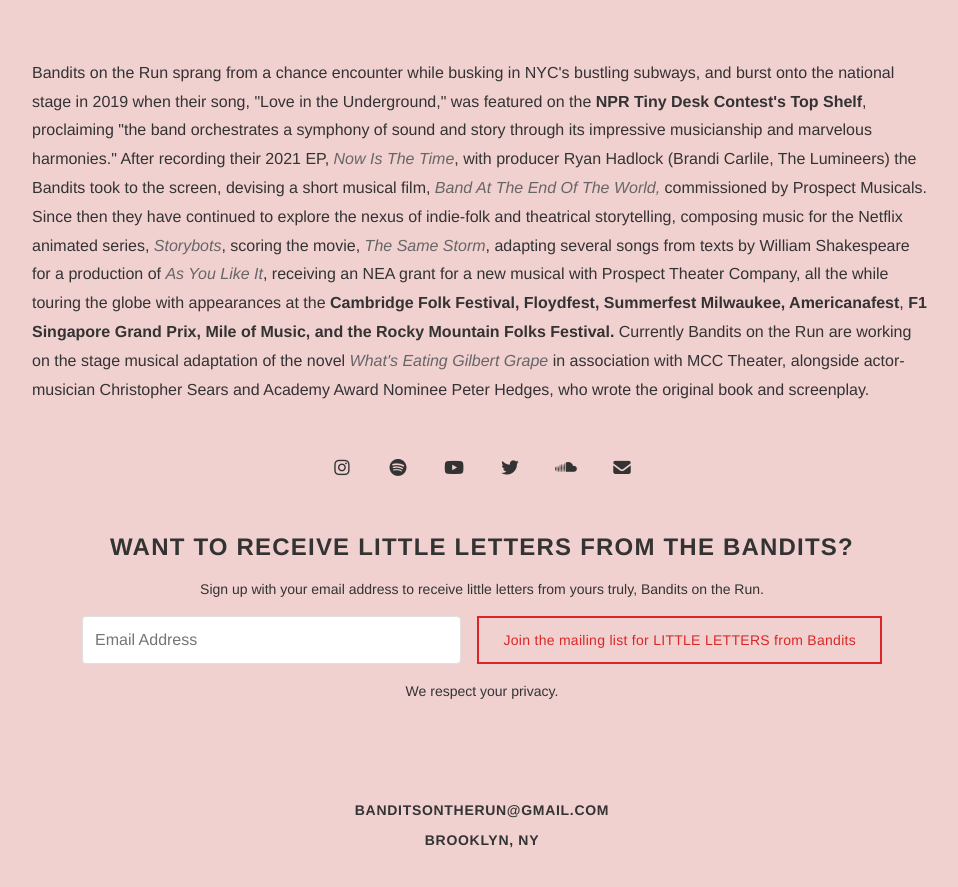
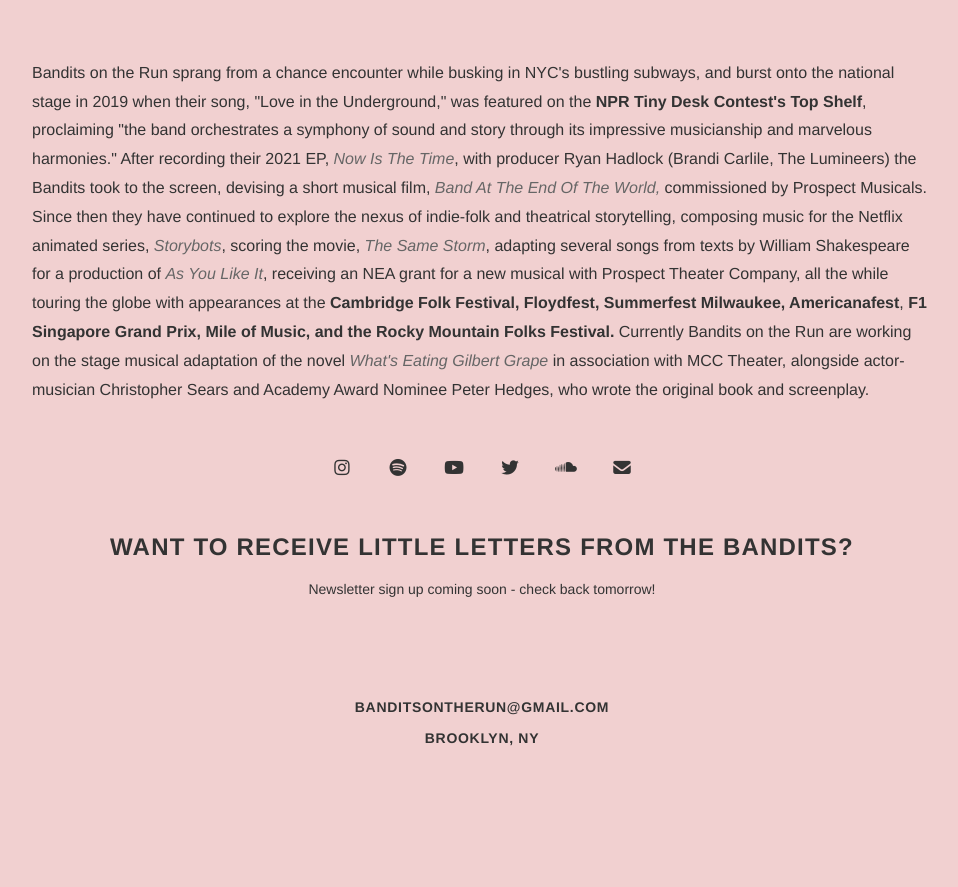
Before and after one commit to abethcrane/bandits-on-the-run, a Jekyll site: the page built from index.md, in a window 1280 px wide and 900 px high, scrolled down 1310 px. Shown: the top 887 px of the window, without its empty margins (158-1116 px from the left). Built offline with Jekyll 4.4.1, drawn with Linux system fonts in a browser that asks for light colours; a script that is not in the unit is left out; after the commit the page ends 2107 px from its top, so only the background shows below that.

Commit message:
Temporarily remove newsletter signup from footer

```diff
--- a/_includes/footer.html
+++ b/_includes/footer.html
@@ -9,30 +9,8 @@
 
       <div class="footer-section mailing-list">
         <h3 class="footer-title">Want to receive little letters from the bandits?</h3>
-        <p class="footer-text">Sign up with your email address to receive little letters from yours truly, Bandits on the Run.</p>
+        <p class="footer-text">Newsletter sign up coming soon - check back tomorrow!</p>
 
-        <form class="footer-form" id="mailing-list-form" novalidate>
-          <div class="error-message" id="email-error" role="alert"></div>
-          <div class="input-button-wrapper">
-            <input
-              type="email"
-              id="email-input"
-              name="email"
-              placeholder="Email Address"
-              required
-              aria-describedby="email-error"
-            >
-            <button type="submit" class="btn btn-primary">
-              Join the mailing list for LITTLE LETTERS from Bandits
-            </button>
-          </div>
-        </form>
-
-        <div class="success-message" id="success-message" role="alert" style="display: none;">
-          <p>Thanks for signing up! You'll receive little letters from the bandits soon.</p>
-        </div>
-
-        <p class="footer-text">We respect your privacy.</p>
       </div>
 
       <div class="footer-section contact-info">
```
